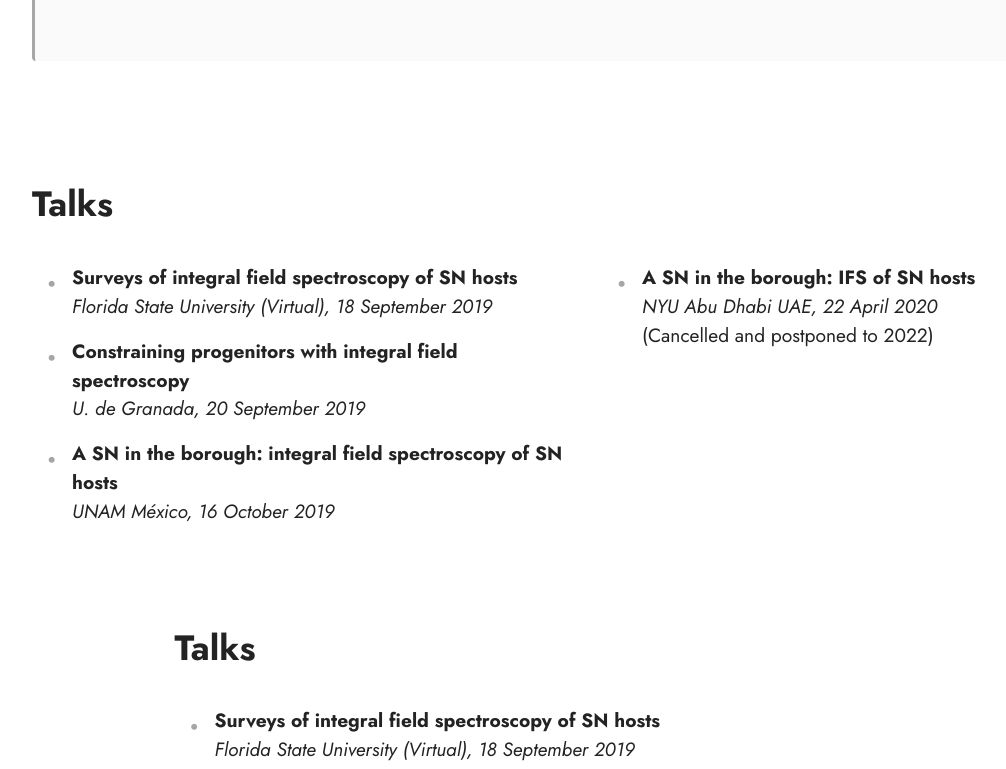
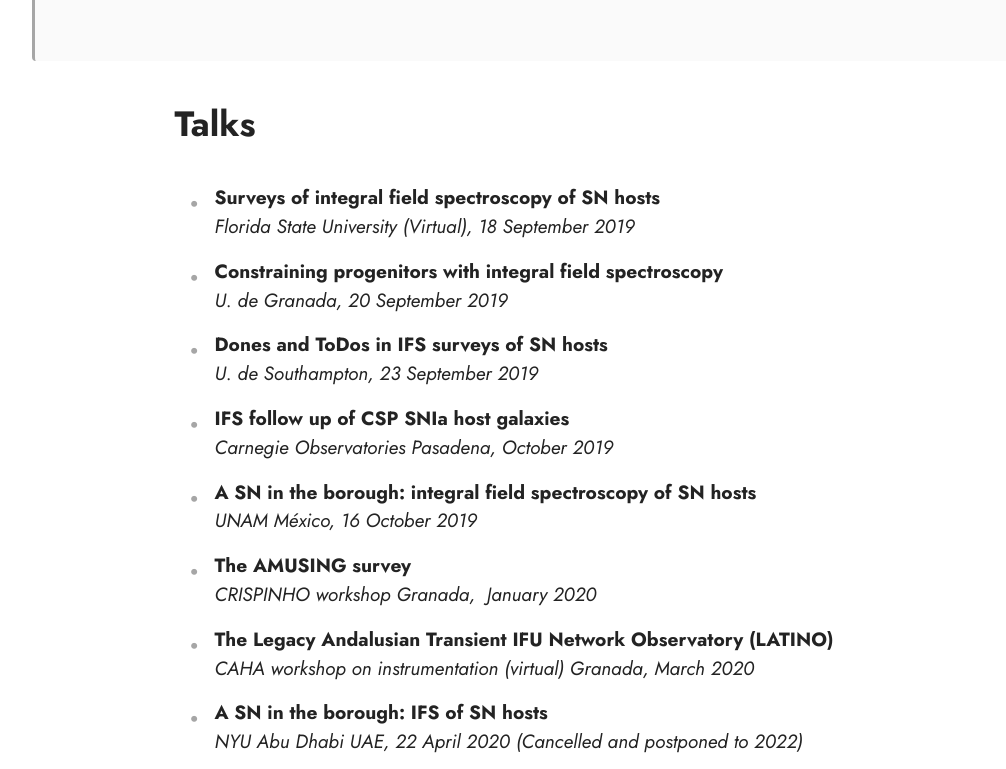
Before and after one commit to lgalbany/sndtd, a plain HTML site: page index.html in a window 1280 px wide. Shown: the part 1843-2612 px from the top of the page, without its empty margins (54-1060 px from the left). Drawn offline with Linux system fonts and the light colour scheme.

Commit message:
first publishable version

```diff
--- a/assets/mobirise/css/mbr-additional.css
+++ b/assets/mobirise/css/mbr-additional.css
@@ -1094,29 +1094,6 @@ a {
   text-align: left;
   color: #000000;
 }
-.cid-sMu5FRIeZJ {
-  padding-top: 5rem;
-  padding-bottom: 5rem;
-  background-color: #ffffff;
-}
-.cid-sMu5FRIeZJ ul {
-  list-style: none;
-  margin: 0;
-  padding-left: 2.5rem;
-}
-.cid-sMu5FRIeZJ li {
-  position: relative;
-  margin-bottom: 1rem;
-}
-.cid-sMu5FRIeZJ ul li::before {
-  position: absolute;
-  left: -1.6rem;
-  content: "\2022";
-  color: #a6a6a6;
-  font-weight: bold;
-  font-size: 2rem;
-  width: 1.6rem;
-}
 .cid-sNBTCQTVKY {
   padding-top: 0rem;
   padding-bottom: 0rem;
@@ -1141,7 +1118,7 @@ a {
   width: 1.6rem;
 }
 .cid-sNBTZCiNAx {
-  padding-top: 0rem;
+  padding-top: 3rem;
   padding-bottom: 2rem;
   background-color: #ffffff;
 }
--- a/index.html
+++ b/index.html
@@ -5,6 +5,10 @@
   <meta charset="UTF-8">
   <meta http-equiv="X-UA-Compatible" content="IE=edge">
   <meta name="generator" content="Mobirise v5.4.1, mobirise.com">
+  <meta name="twitter:card" content="summary_large_image"/>
+  <meta name="twitter:image:src" content="assets/images/index-meta.jpeg">
+  <meta property="og:image" content="assets/images/index-meta.jpeg">
+  <meta name="twitter:title" content="SNDTD">
   <meta name="viewport" content="width=device-width, initial-scale=1, minimum-scale=1">
   <link rel="shortcut icon" href="assets/images/eu-128x128.png" type="image/x-icon">
   <meta name="description" content="">
@@ -98,35 +102,6 @@
                 <blockquote>
 
                 <p class="mbr-text mbr-fonts-style display-4">The primary goals of this project are: <br><br>(i) to <strong><em>constrain the shape of the late CC SN DTD tail</em></strong>, and check whether populations of 50–200 Myr are typically associated with CC SN locations proving the binary progenitor scenario, which would be a major breakthrough in the field; <br><br>(ii) to <strong><em>determine the lower turn-on age of the type Ia SN DTD</em></strong>, the age of the youngest stars that can produce SNe Ia; and <br><br>(iii) to <strong><em>test whether the star formation history (SFH) at SN Ia locations has any implication in its use as cosmological distance indicators</em></strong>, which would potentially help reducing systematic uncertainties in their brightness standardization. <br><br>To achieve these objectives we will recover SFHs through single stellar population (SSP) fitting of spatially resolved IFS at SN locations for both CC and SNe Ia, and construct their DTDs.<br></p></blockquote>
-            </div>
-        </div>
-    </div>
-</section>
-
-<section data-bs-version="5.1" class="content13 cid-sMu5FRIeZJ" id="content13-44">
-
-
-    <div class="container">
-        <div class="row justify-content-center">
-            <div class="col-md-12 col-lg-12">
-                <h3 class="mbr-section-title mbr-fonts-style mb-4 display-5">
-                    <strong>Talks</strong></h3>
-            </div>
-        </div>
-        <div class="row justify-content-center">
-            <div class="col-md-12 col-lg-12">
-                <div class="row justify-content-center">
-                    <div class="col-12 col-lg-6">
-                        <ul class="list mbr-fonts-style display-7">
-                            <li><strong>Surveys of integral field spectroscopy of SN hosts<br></strong><span style="font-size: 1.2rem;"><em>Florida State University (Virtual), 18 September 2019</em></span></li><li><strong>Constraining progenitors with integral field spectroscopy<br></strong><em>U. de Granada, 20 September 2019</em></li><li><strong>A SN in the borough: integral field spectroscopy of SN hosts<br></strong><em>UNAM México, 16 October 2019</em></li>
-                        </ul>
-                    </div>
-                    <div class="col-12 col-lg-6">
-                        <ul class="list mbr-fonts-style display-7">
-                            <li><strong>A SN in the borough: IFS of SN hosts</strong><br><em>NYU Abu Dhabi UAE, 22 April 2020<br></em>(Cancelled and postponed to 2022)</li>
-                        </ul>
-                    </div>
-                </div>
             </div>
         </div>
     </div>
@@ -330,7 +305,7 @@
 
         </div>
     </div>
-</section><a href="https://mobirise.site/e"></a><script src="assets/web/assets/jquery/jquery.min.js"></script><script src="assets/popper/popper.min.js"></script><script src="assets/tether/tether.min.js"></script><script src="assets/bootstrap/js/bootstrap.min.js"></script><script src="assets/smoothscroll/smooth-scroll.js"></script><script src="assets/viewportchecker/jquery.viewportchecker.js"></script><script src="assets/parallax/jarallax.min.js"></script><script src="assets/dropdown/js/nav-dropdown.js"></script><script src="assets/dropdown/js/navbar-dropdown.js"></script><script src="assets/touchswipe/jquery.touch-swipe.min.js"></script><script src="assets/theme/js/script.js"></script>
+</section><section style="background-color: #fff; font-family: -apple-system, BlinkMacSystemFont, 'Segoe UI', 'Roboto', 'Helvetica Neue', Arial, sans-serif; color:#aaa; font-size:12px; padding: 0; align-items: center; display: flex;"><a href="https://mobirise.site/f" style="flex: 1 1; height: 0rem; padding-left: 1rem;"></a><p style="flex: 0 0 auto; margin:0; padding-right:1rem;"><a href="https://mobirise.site/d" style="color:#aaa;"></a></p></section><script src="assets/bootstrap/js/bootstrap.bundle.min.js"></script>  <script src="assets/parallax/jarallax.js"></script>  <script src="assets/smoothscroll/smooth-scroll.js"></script>  <script src="assets/ytplayer/index.js"></script>  <script src="assets/dropdown/js/navbar-dropdown.js"></script>  <script src="assets/theme/js/script.js"></script>
 
 
  <div id="scrollToTop" class="scrollToTop mbr-arrow-up"><a style="text-align: center;"><i class="mbr-arrow-up-icon mbr-arrow-up-icon-cm cm-icon cm-icon-smallarrow-up"></i></a></div>
```
Also changed, not shown: assets/images/ie5420030_drz-1095x969.jpeg (added), assets/images/index-meta.jpeg (added), 1 other file.
